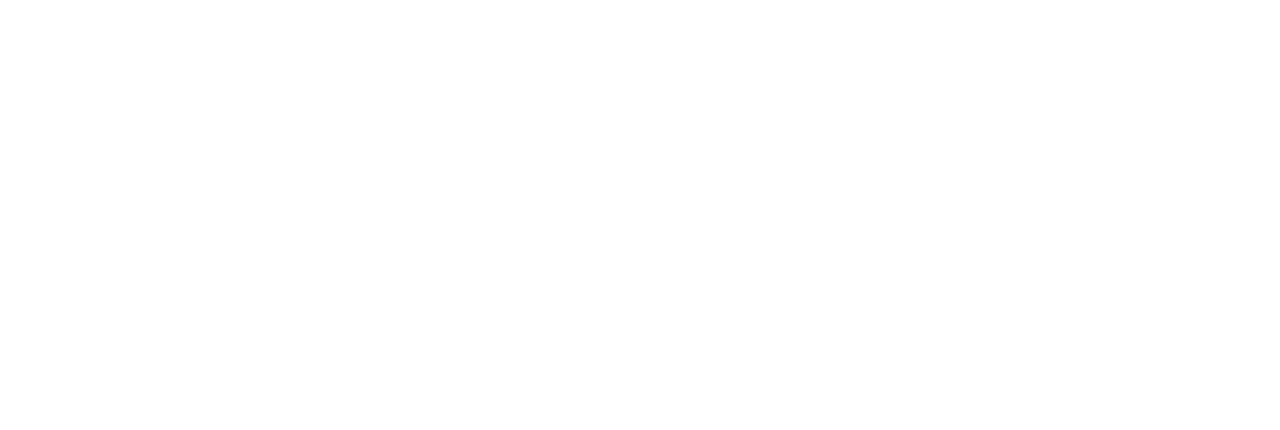
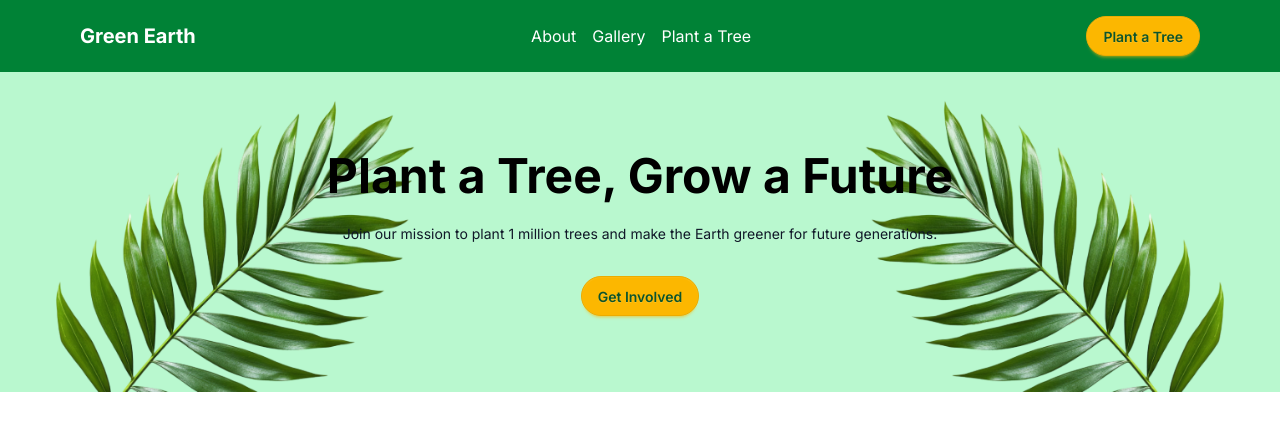
Before and after one commit to shaikatpriyo/Assignment_6, a plain HTML site: page index.html in a window 1280 px wide. Drawn offline with nearby package versions, Linux system fonts and the light colour scheme.

Commit message:
Add banner

```diff
--- a/index.html
+++ b/index.html
@@ -21,7 +21,49 @@
     <!-- tailwind cdn -->
     <script src="https://cdn.jsdelivr.net/npm/@tailwindcss/browser@4"></script>
   </head>
-<body>
+<body class="bg-[#CFF0ED]" style="font-family: 'Inter', sans-serif">
+    <!-- header -->
+    <header>
+      <!-- navbar -->
+      <nav
+        class="navbar bg-green-700 flex flex-col md:flex-row gap-4 justify-between items-center max-w-1144px mx-auto px-20 py-4"
+      >
+        <div class="text-xl text-white font-bold">Green Earth</div>
+        <div class="flex gap-4 text-white flex-col md:flex-row text-center">
+          <a href="#about" class="decoration-none">About</a>
+          <a href="#gallery" class="decoration-none">Gallery</a>
+          <a href="#plant-a-tree" class="decoration-none">Plant a Tree</a>
+        </div>
+        <div>
+          <a href="#plant-a-tree"><button class="btn btn-warning rounded-3xl">
+            <span class="text-green-900">Plant a Tree</span>
+          </button></a>
+        </div>
+      </nav>
+      <!-- banner -->
+      <div
+        class="banner bg-green-200 md:h-80 w-full text-center items-center"
+        style="
+          background-image: url('./assets/hero-leaf1.png'),
+            url('./assets/hero-leaf2.png');
+          background-position: left, right;
+          background-repeat: no-repeat;
+          background-size: auto 100%;
+        "
+      >
+        <div class="max-w-1144px mx-auto md:px-20 md:py-20 py-10 text-white">
+          <h1 class="md:text-5xl text-2xl font-bold mb-6 text-black">
+            Plant a Tree, Grow a Future
+          </h1>
+          <p class="md:text-md text-sm text-gray-900 mb-8 text-black">
+            Join our mission to plant 1 million trees and make the Earth greener
+            for future generations.
+          </p>
+          <a href="#plant-a-tree"><button class="btn btn-warning rounded-3xl">
+            <span class="text-green-900">Get Involved</span>
+          </button></a>
+        </div>
+      </div>
 
 </body>
 </html>
```
